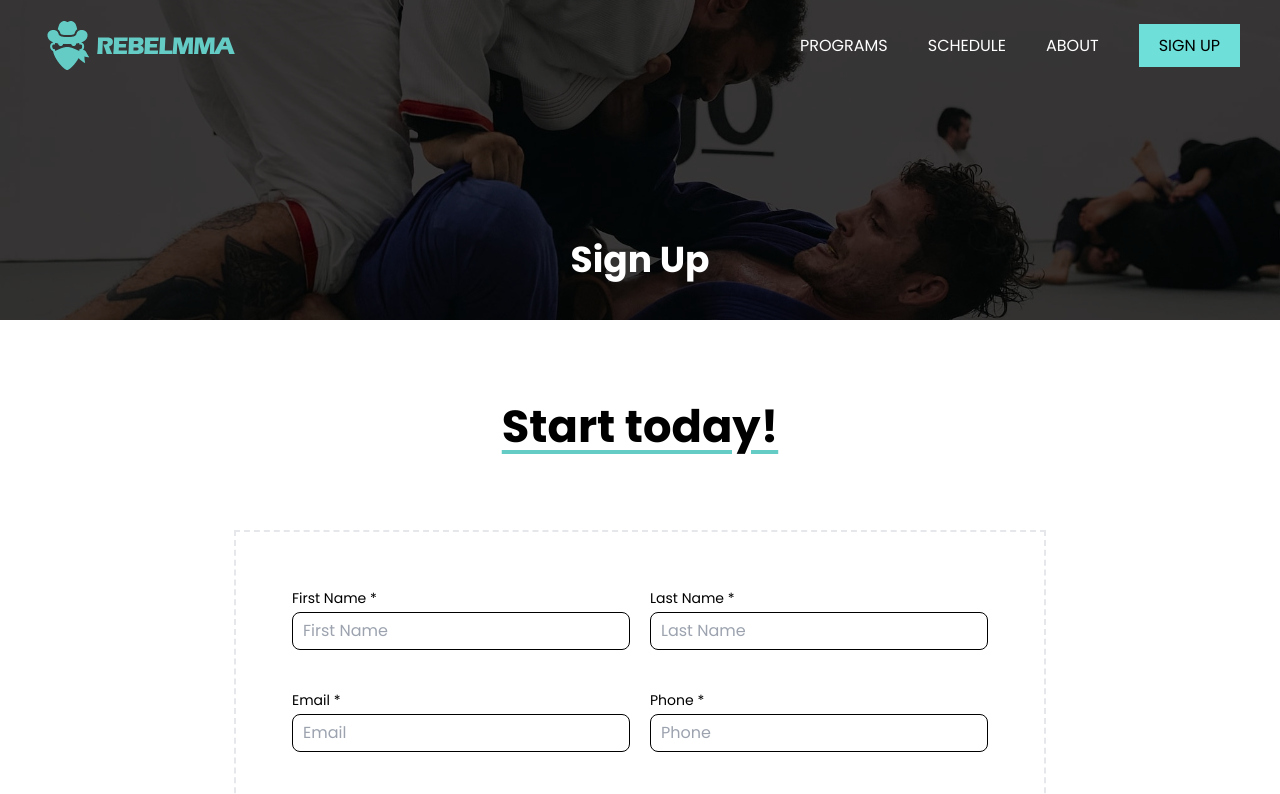
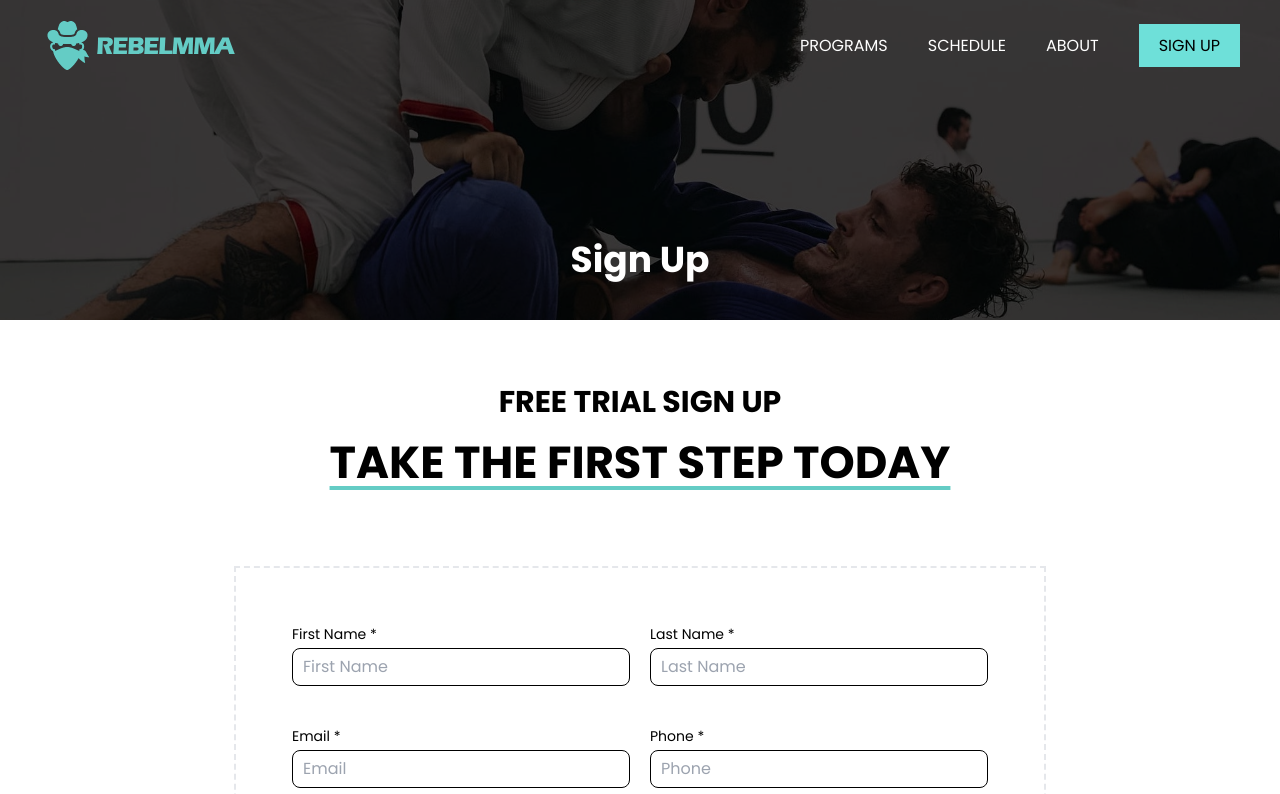
Before and after one commit to 10richard/rebel-mma, a React (Vite) app: page /signup in a window 1280 px wide. Shown: the top 794 px of the page. Built offline with nearby package versions, Linux system fonts and the light colour scheme.

Commit message:
Edit SignUpBox component

```diff
--- a/src/pages/SignUp.tsx
+++ b/src/pages/SignUp.tsx
@@ -5,7 +5,10 @@ const SignUp = () => {
   return (
     <>
       <Banner heading="Sign Up" />
-      <SignUpBox headingTwo="Start today!" />
+      <SignUpBox
+        headingOne="FREE TRIAL SIGN UP"
+        headingTwo="TAKE THE FIRST STEP TODAY"
+      />
     </>
   );
 };
```
